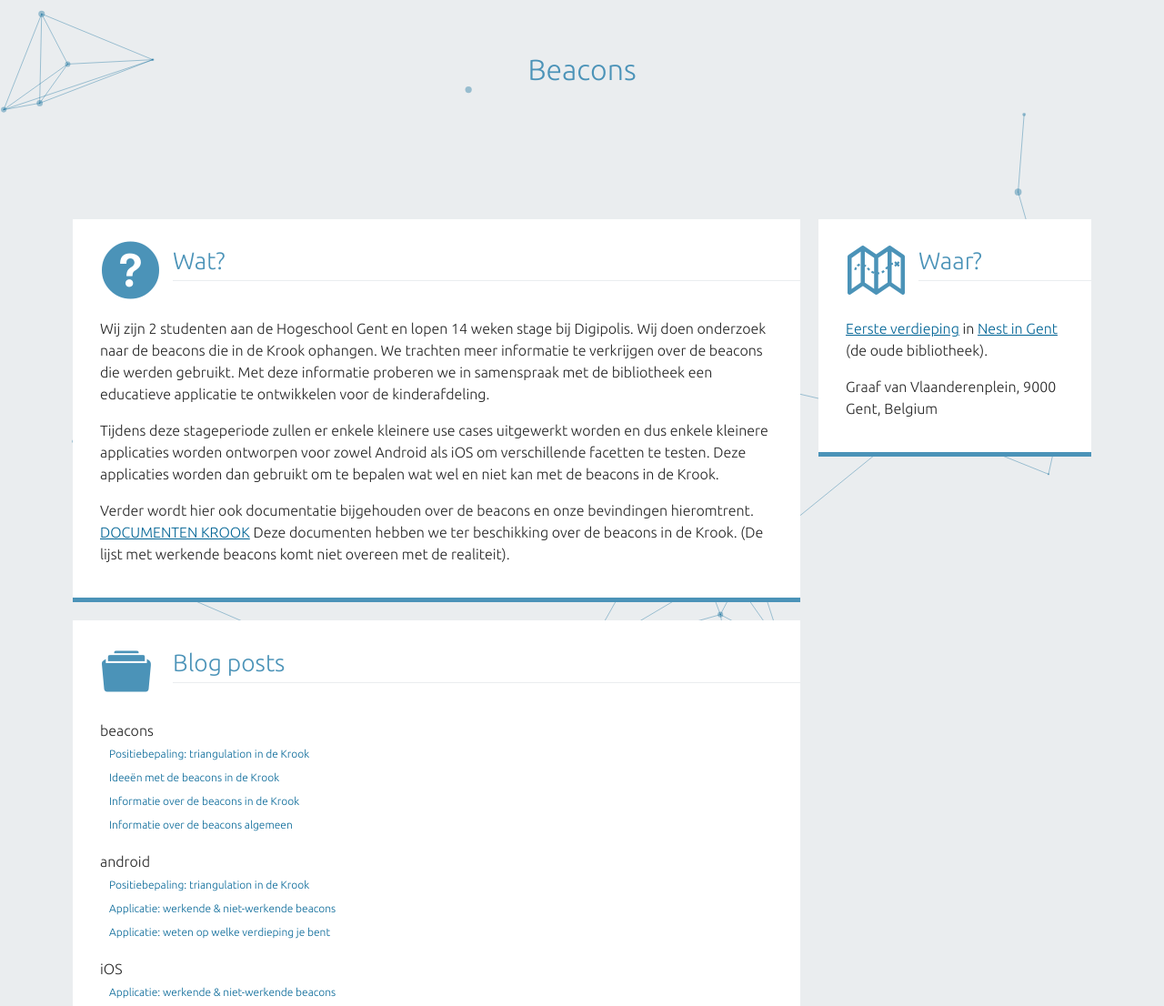
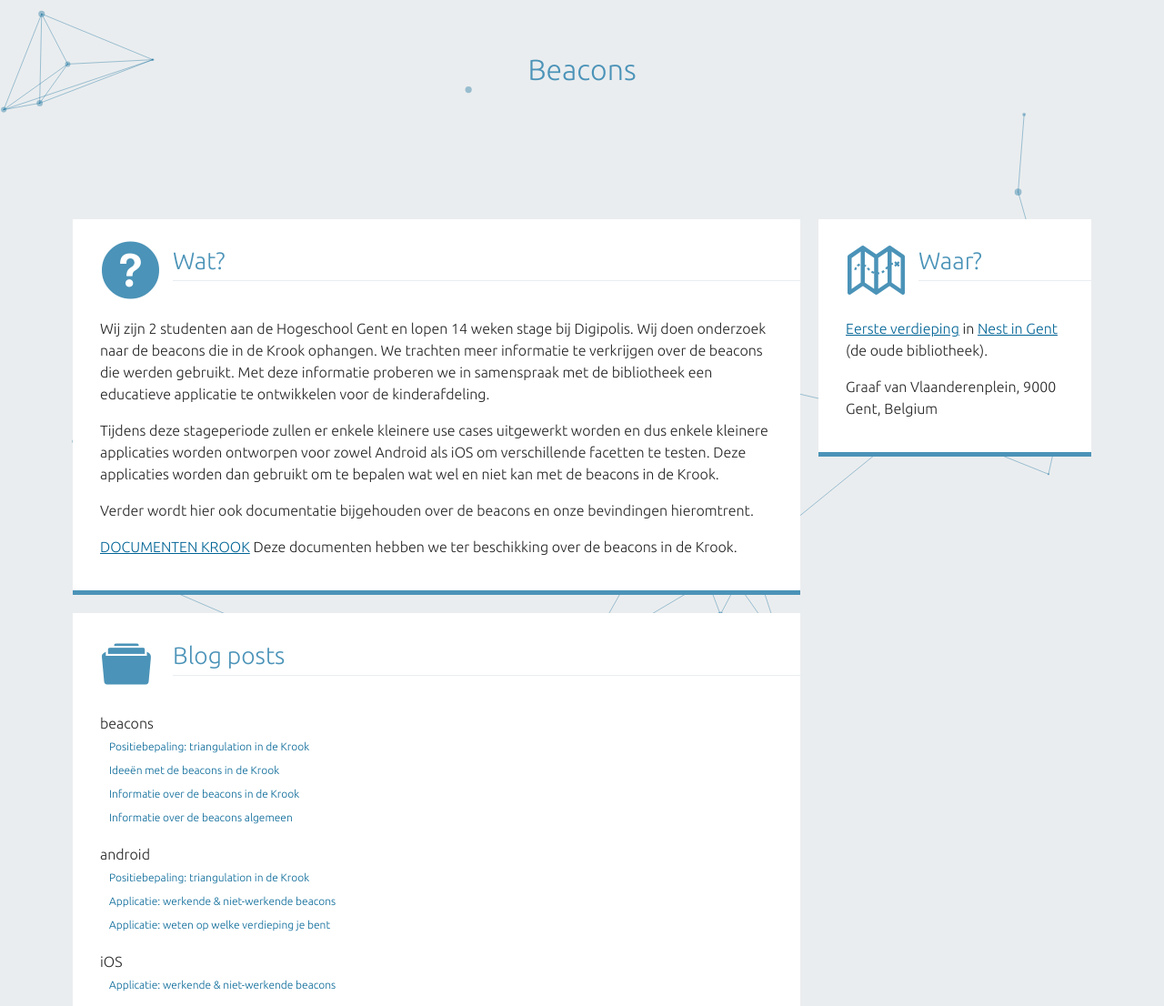
Before and after one commit to lab9k/BeaconDocumentatie, a Jekyll site: the page built from index.html, in a window 1280 px wide. Shown: the whole page at 91% size. Built offline with Jekyll 4.4.1, drawn with Linux system fonts in a browser that asks for light colours; nearby versions of some CDN libraries.

Commit message:
documenten

```diff
--- a/index.html
+++ b/index.html
@@ -19,8 +19,8 @@
                             applicaties worden ontworpen voor zowel Android als iOS om verschillende facetten te testen.
                             Deze applicaties worden dan gebruikt om te bepalen wat wel en niet kan met de beacons in de Krook.</p>
                         <p>Verder wordt hier ook documentatie bijgehouden over de beacons en onze bevindingen hieromtrent.
-                            <br> <a target="_blank" href="https://github.com/lab9k/BeaconDocumentatie/blob/gh-pages/DeKrook_OCTA-ID.zip">DOCUMENTEN KROOK</a>
-                            Deze documenten hebben we ter beschikking over de beacons in de Krook. (De lijst met werkende beacons komt niet overeen met de realiteit).
+                           <p><a target="_blank" href="https://github.com/lab9k/BeaconDocumentatie/blob/gh-pages/DeKrook_OCTA-ID.zip">DOCUMENTEN KROOK</a>
+                            Deze documenten hebben we ter beschikking over de beacons in de Krook.</p>
                         </p>
                 </div>
             </div>
```
